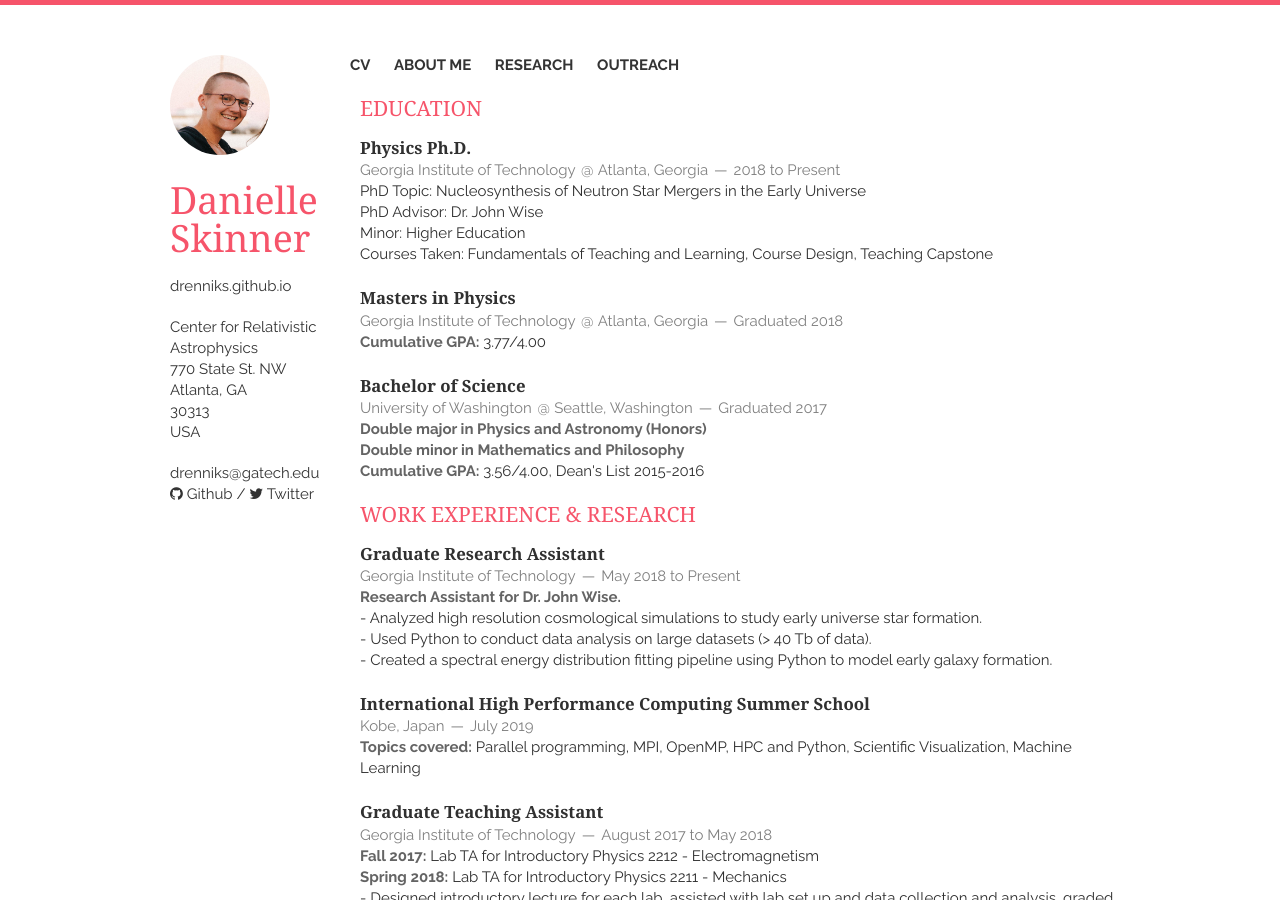
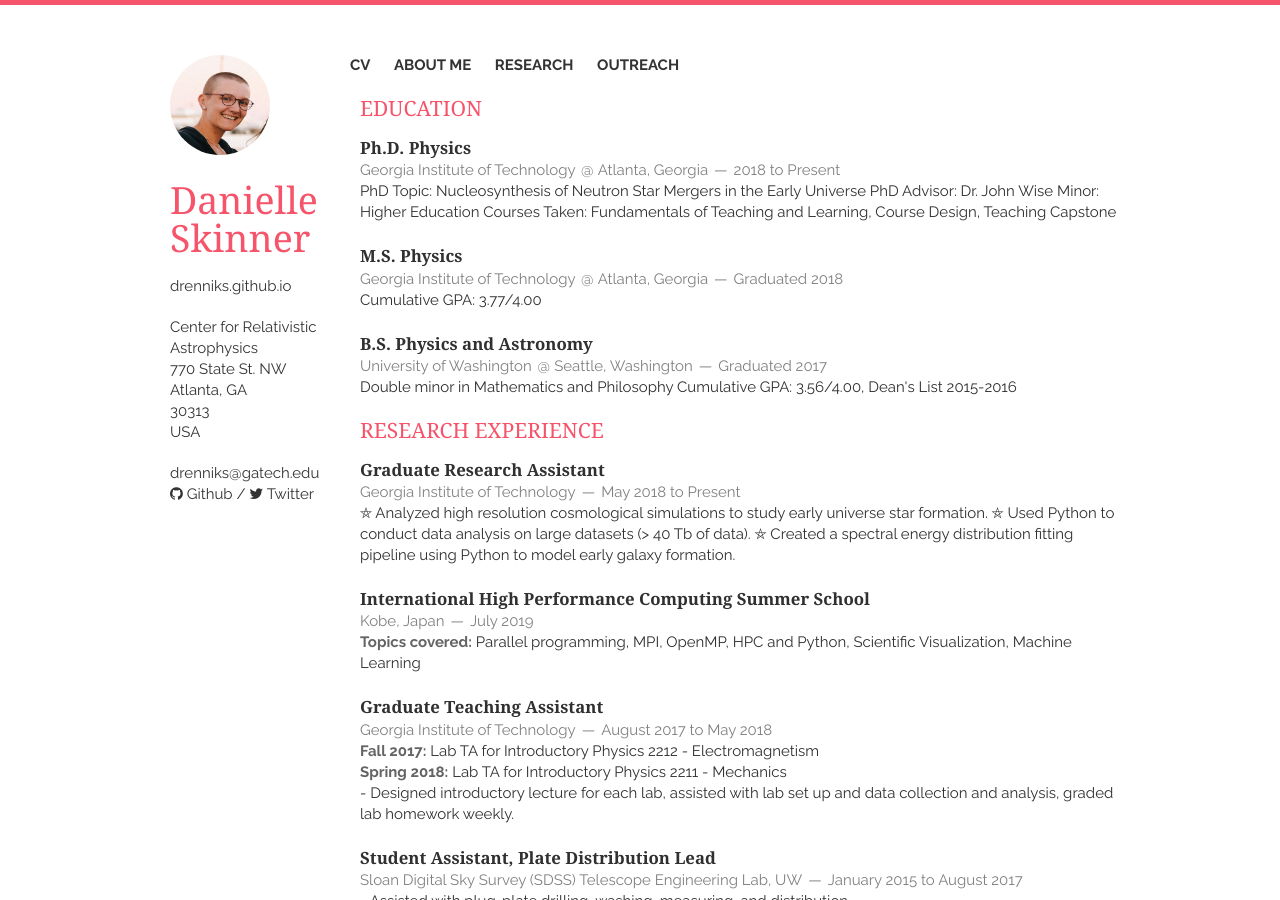
Before and after one commit to drenniks/drenniks.github.io, a Jekyll site: the page built from index.html, in a window 1280 px wide and 900 px high. Built offline with Jekyll 4.4.1, drawn with Linux system fonts in a browser that asks for light colours; nearby versions of some CDN libraries; the list of posts is cut into pages by our own code.

Commit message:
Updating CV

```diff
--- a/_includes/cv.html
+++ b/_includes/cv.html
@@ -3,70 +3,44 @@
 
     <article>
         <header>
-            <h1>Physics Ph.D.</h1>
+            <h1>Ph.D. Physics</h1>
             <span>Georgia Institute of Technology</span>
             <span><address>Atlanta, Georgia</address><time>2018 to Present</time></span>
         </header>
-
 			PhD Topic: Nucleosynthesis of Neutron Star Mergers in the Early Universe
-
-		<p>
 			PhD Advisor: Dr. John Wise
-		</p>
-		<p>
 			Minor: Higher Education
-		</p>
-		<p>
 			Courses Taken: Fundamentals of Teaching and Learning, Course Design, Teaching Capstone
-		</p>
     </article>
 
     <article>
         <header>
-            <h1>Masters in Physics</h1>
+            <h1>M.S. Physics</h1>
             <span>Georgia Institute of Technology</span>
             <span><address>Atlanta, Georgia</address><time>Graduated 2018</time></span>
         </header>
-        <p>
-            <em>Cumulative GPA:</em> 3.77/4.00
-        </p>
+            Cumulative GPA: 3.77/4.00
     </article>
 
     <article>
         <header>
-            <h1>Bachelor of Science</h1>
+            <h1>B.S. Physics and Astronomy</h1>
             <span>University of Washington</span>
             <span><address>Seattle, Washington</address><time>Graduated 2017</time></span>
         </header>
-        <p>
-            <em>Double major in Physics and Astronomy (Honors)</em>
-        </p>
-        <p>
-            <em>Double minor in Mathematics and Philosophy</em>
-        </p>
-        <p>
-            <em>Cumulative GPA:</em> 3.56/4.00, Dean's List 2015-2016
-        </p>
+            Double minor in Mathematics and Philosophy
+            Cumulative GPA: 3.56/4.00, Dean's List 2015-2016
     </article>
 
-   	<h1>WORK EXPERIENCE & RESEARCH</h1>
+   	<h1>Research Experience</h1>
    	<article>
         <header>
             <h1>Graduate Research Assistant</h1>
             <span><address>Georgia Institute of Technology</address><time>May 2018 to Present</time></span>
         </header>
-        <p>
-            <em>Research Assistant for Dr. John Wise.</em>
-        </p>
-		<p>
-            - Analyzed high resolution cosmological simulations to study early universe star formation.
-        </p>
-		<p>
-            - Used Python to conduct data analysis on large datasets (> 40 Tb of data).
-        </p>
-		<p>
-            - Created a spectral energy distribution fitting pipeline using Python to model early galaxy formation.
-        </p>
+			&#9956; Analyzed high resolution cosmological simulations to study early universe star formation.
+            &#9956; Used Python to conduct data analysis on large datasets (> 40 Tb of data).
+            &#9956; Created a spectral energy distribution fitting pipeline using Python to model early galaxy formation.
     </article>
 
     <article>
```
